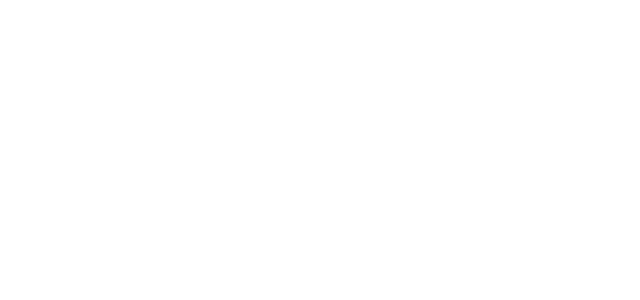
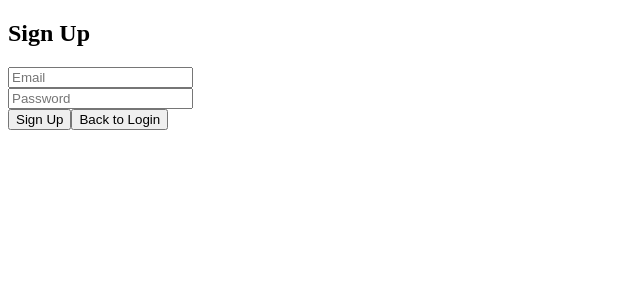
Before and after one commit to final-year-project-brendanmcshane/green-count-frontend, an Angular app: page /signup in a window 1280 px wide. Before the commit this address led to /. Shown: the top 300 px of the page, without its empty margins (0-640 px from the left). Built offline with nearby package versions, Linux system fonts and the light colour scheme.

Commit message:
adding functionality to signup component and it seems o be workign fine when i tried it. it successfully signed me up

```diff
--- a/src/app/app.routes.ts
+++ b/src/app/app.routes.ts
@@ -1,8 +1,10 @@
 import { Routes } from '@angular/router';
 import { LoginComponent } from './login/login.component';
 import { HomeComponent } from './home/home.component';
+import { SignupComponent } from './signup/signup.component';
 export const routes: Routes = [
     { path: '', redirectTo: 'login', pathMatch: 'full' }, // Default to login
     { path: 'home', component: HomeComponent }, // Add home component route
+    { path: 'signup', component: SignupComponent },
     { path: 'login', component: LoginComponent },
 ];
--- a/src/app/signup/signup.component.ts
+++ b/src/app/signup/signup.component.ts
@@ -1,12 +1,53 @@
 import { Component } from '@angular/core';
+import { RouterModule } from '@angular/router';
+import { CommonModule } from '@angular/common';
+import { FormsModule } from '@angular/forms';
+import { AuthService } from '../services/auth.service';
+import { Router } from '@angular/router';
 
 @Component({
   selector: 'app-signup',
   standalone: true,
-  imports: [],
-  templateUrl: './signup.component.html',
-  styleUrl: './signup.component.css'
+  imports: [CommonModule, FormsModule, RouterModule],
+  template: `
+    <div class="signup-container">
+      <h2>Sign Up</h2>
+      <form (ngSubmit)="onSubmit()">
+        <div>
+          <input type="email" [(ngModel)]="email" name="email" placeholder="Email">
+        </div>
+        <div>
+          <input type="password" [(ngModel)]="password" name="password" placeholder="Password">
+        </div>
+        <button type="submit">Sign Up</button>
+        <button type="button" (click)="goToLogin()">Back to Login</button>
+      </form>
+    </div>
+  `,
+  styleUrls: ['./signup.component.css']
 })
 export class SignupComponent {
+  email: string = '';
+  password: string = '';
 
+  constructor(
+    private authService: AuthService,
+    private router: Router
+  ) {}
+
+  onSubmit(): void {
+    this.authService.signup(this.email, this.password).subscribe({
+      next: (response) => {
+        console.log('Signup successful', response);
+        this.router.navigate(['/login']);
+      },
+      error: (error) => {
+        console.error('Signup failed:', error);
+      }
+    });
+  }
+
+  goToLogin(): void {
+    this.router.navigate(['/login']);
+  }
 }
```
